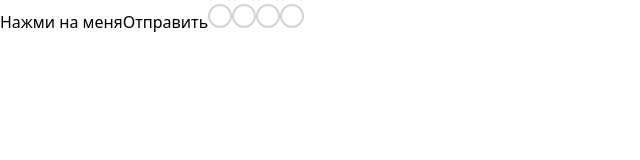
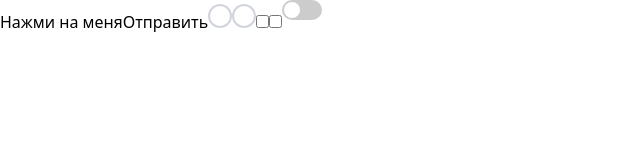
Before and after one commit to Maksimkarpeko/Project-On-React, a React (Vite) app: page / in a window 1280 px wide. Shown: the top 160 px of the page, without its empty margins (0-640 px from the left). Built offline with nearby package versions, Linux system fonts and the light colour scheme.

Commit message:
feat:update input

```diff
--- a/src/App.tsx
+++ b/src/App.tsx
@@ -3,6 +3,7 @@ import { buttonColor, buttonSize } from 'components/Button/constant';
 import { Input } from 'components/Input/Input';
 
 import Arrow from './assets/Arrow.png';
+import { typeInput } from 'components/Input/constant';
 
 function App() {
   return (
@@ -15,10 +16,10 @@ function App() {
         Отправить
       </Button>
 
-      <Input name="radio" type="radio" placeholder="value"/>
-      <Input name="radio" type="radio" placeholder="value"/>
-      <Input name="radio" type="checkbox" placeholder="value"/>
-      <Input name="radio" type="checkbox" placeholder="value"/>
+      <Input name="radio" type="radio" placeholder="value" typeInput={typeInput.radio}/>
+      <Input name="radio" type="radio" placeholder="value" typeInput={typeInput.radio}/>
+      <Input name='checkbox' type='checkbox' placeholder='value' typeInput={typeInput.checkbox}/>
+      <Input name='checkbox' type='checkbox' placeholder='value' typeInput={typeInput.switcher} switcher/>
     </>
   );
 }
--- a/src/components/Input/Input.tsx
+++ b/src/components/Input/Input.tsx
@@ -12,12 +12,20 @@ export const Input: FC<IInput> = ({
   onChange,
   value,
   required,
-  children,
   classname,
+  typeInput,
+  switcher,
+  beforeImg,
+  afterImg,
   ...rest
 }) => {
-  const inputClassName = clsx({});
+  const inputClassName = clsx({
+    [style.customRadio]: typeInput == 'radio',
+    'w-5 h-5 cursor-pointer': typeInput == 'checkbox',
+  });
   return (
+    <>
+      {beforeImg && <img src={`${beforeImg}`} alt={'картинка'}/>}
       <input
         type={type}
         placeholder={placeholder}
@@ -25,10 +33,11 @@ export const Input: FC<IInput> = ({
         onChange={onChange}
         value={value}
         required={required}
-      className={clsx(style.customRadio, inputClassName, classname)}
+        className={clsx(inputClassName, classname)}
         {...rest}
-    >
-      {children}
-    </input>
+      />
+      {switcher && <span className={style.customSwitcher}></span>}
+      {afterImg && <img src={`${afterImg}`} alt='картинка'/>}
+    </>
   );
 };
--- a/src/components/Input/constant.ts
+++ b/src/components/Input/constant.ts
@@ -0,0 +1,5 @@
+export enum typeInput{
+	radio = 'radio',
+	checkbox = 'checkbox',
+	switcher = 'switcher',
+}
--- a/src/components/Input/input-style.module.scss
+++ b/src/components/Input/input-style.module.scss
@@ -1,5 +1,5 @@
 .customRadio {
-  @apply appearance-none w-6 h-6 rounded-full bg-white border-2 border-gray-300 checked:bg-blue-500 relative;
+  @apply appearance-none w-6 h-6 rounded-full bg-white border-2 border-gray-300 checked:bg-blue-500 relative cursor-pointer;
 }
 
 .customRadio::before {
@@ -7,7 +7,7 @@
   position: absolute;
   top: 50%;
   left: 50%;
-  width: 8px; /* размер белой точки */
+  width: 8px;
   height: 8px;
   background-color: white;
   border-radius: 9999px;
@@ -19,3 +19,33 @@
 .customRadio:checked::before {
   opacity: 1;
 }
+
+.customSwitcher {
+  position: absolute;
+  width: 40px;
+  height: 20px;
+  background-color: #ccc;
+  border-radius: 9999px;
+  transition: background-color 0.3s ease;
+  pointer-events: none;
+}
+
+input:checked + .customSwitcher {
+  background-color: #330aff;
+}
+
+.customSwitcher::before {
+  content: '';
+  position: absolute;
+  top: 2px;
+  left: 2px;
+  width: 16px;
+  height: 16px;
+  background-color: white;
+  border-radius: 9999px;
+  transition: transform 0.3s ease;
+}
+
+input:checked + .customSwitcher::before {
+  transform: translateX(20px);
+}
--- a/src/components/Input/type.ts
+++ b/src/components/Input/type.ts
@@ -1,9 +1,13 @@
 import type { InputHTMLAttributes, ReactNode } from 'react';
+import type { typeInput } from './constant';
 
 export interface IInput extends InputHTMLAttributes<HTMLInputElement> {
-	children?:ReactNode,
 	type:string,
 	name:string,
 	placeholder:string,
 	classname?:string,
+	typeInput:typeInput,
+	switcher?:boolean,
+	beforeImg?:ReactNode,
+	afterImg?:ReactNode,
 }
```
Lines whose indentation alone changed are shown as unchanged.
